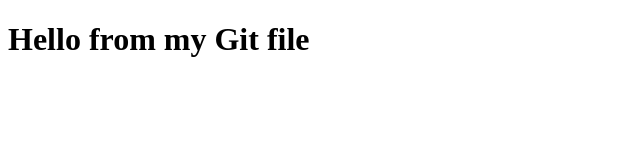
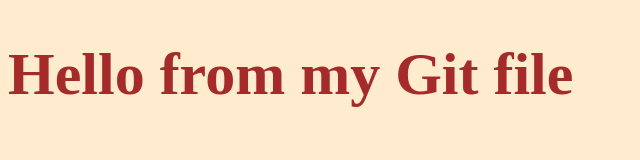
Before and after one commit to omnia487/round117, a plain HTML site: page index.html in a window 1280 px wide. Shown: the whole page, without its empty margins (0-640 px from the left). Drawn offline with Linux system fonts and the light colour scheme.

Commit message:
link html with css and style the h1 and body

```diff
--- a/index.html
+++ b/index.html
@@ -3,7 +3,8 @@
 <head>
     <meta charset="UTF-8">
     <meta name="viewport" content="width=device-width, initial-scale=1.0">
-    <title>Document</title>
+    <title>Git Examole</title>
+    <link rel="stylesheet" href="style.css">
 </head>
 <body>
 
--- a/style.css
+++ b/style.css
@@ -0,0 +1,9 @@
+
+h1{
+    color: brown;
+    font-size: 60px;
+}
+
+body{
+    background-color: blanchedalmond;
+}
```
